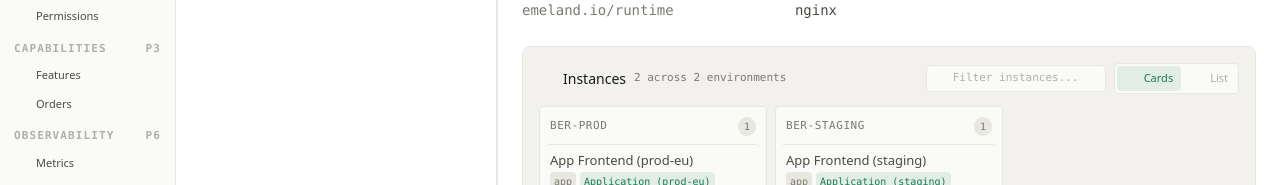
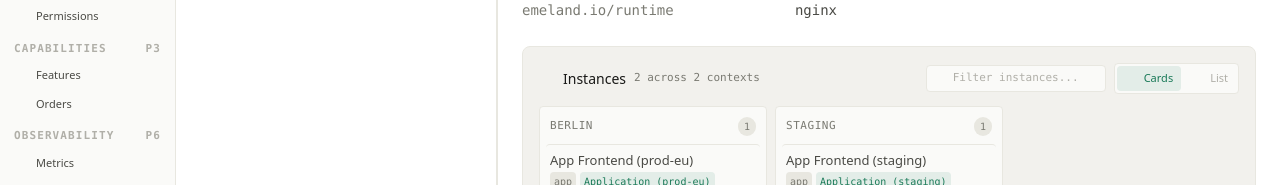
Before and after one commit to emeland-io/emeland-ui, a Vue app: page /components in a window 1280 px wide. Shown: the part 594-779 px from the top of the page. Built offline with nearby package versions, Linux system fonts and the light colour scheme; some icons are missing.

Commit message:
fix(components): group instances by model context

```diff
--- a/src/components/components/ComponentInstanceDrawer.vue
+++ b/src/components/components/ComponentInstanceDrawer.vue
@@ -4,6 +4,7 @@ import { IconStack2, IconArrowUp, IconArrowDown } from '@tabler/icons-vue'
 import { useComponentStore } from '@/stores/components'
 import { useSystemStore } from '@/stores/systems'
 import { useApiStore } from '@/stores/apis'
+import { useInstanceContext } from '@/composables/useInstanceContext'
 import { instanceMeta } from '@/utils/instanceMeta'
 import SlideOverDrawer from '@/components/SlideOverDrawer.vue'
 import CopyButton from '@/components/CopyButton.vue'
@@ -22,6 +23,7 @@ const emit = defineEmits<{
 const store = useComponentStore()
 const systemStore = useSystemStore()
 const apiStore = useApiStore()
+const { contextForInstance } = useInstanceContext()
 
 const instance = computed(() =>
   store.componentInstances.find((i) => i.componentInstanceId === props.selectedInstanceId),
@@ -49,7 +51,9 @@ const detailRows = computed(() => {
     if (name) rows.push({ label: 'System instance', value: name })
     rows.push({ label: 'System instance ID', value: inst.systemInstance, copy: true })
   }
-  if (meta.value.cluster) rows.push({ label: 'Cluster', value: meta.value.cluster })
+  const c = contextForInstance(inst)
+  if (c.name) rows.push({ label: 'Context', value: c.name })
+  if (c.id) rows.push({ label: 'Context ID', value: c.id, copy: true })
   if (meta.value.namespace) rows.push({ label: 'Namespace', value: meta.value.namespace })
   if (meta.value.lastUpdate) rows.push({ label: 'Last update', value: meta.value.lastUpdate })
   return rows
--- a/src/components/components/ComponentInstancesBoard.vue
+++ b/src/components/components/ComponentInstancesBoard.vue
@@ -13,9 +13,8 @@ const emit = defineEmits<{
   select: [id: string]
 }>()
 
-const { search, filtered, showFilter, systemInstanceName, meta } = useComponentInstanceList(
-  toRef(props, 'instances'),
-)
+const { search, filtered, showFilter, systemInstanceName, contextForInstance, meta } =
+  useComponentInstanceList(toRef(props, 'instances'))
 
 const view = ref<'cards' | 'list'>('cards')
 const viewModes = [
@@ -23,19 +22,31 @@ const viewModes = [
   { value: 'list', label: 'List', icon: IconList },
 ]
 
-const UNASSIGNED = 'unassigned'
+const NO_CONTEXT = 'NO_CONTEXT'
+
+const ctxByInstance = computed(() => {
+  const m = new Map<string, ReturnType<typeof contextForInstance>>()
+  for (const inst of props.instances) m.set(inst.componentInstanceId, contextForInstance(inst))
+  return m
+})
+
+function ctx(inst: ComponentInstance): ReturnType<typeof contextForInstance> {
+  return ctxByInstance.value.get(inst.componentInstanceId) ?? { unresolved: false }
+}
 
 const columns = computed(() => {
-  const map = new Map<string, ComponentInstance[]>()
+  const map = new Map<string, { label: string; unresolved: boolean; items: ComponentInstance[] }>()
   for (const inst of filtered.value) {
-    const key = meta(inst).cluster ?? UNASSIGNED
+    const c = ctx(inst)
+    const key = c.id ?? NO_CONTEXT
+    const label = c.unresolved ? 'Unresolved context' : (c.name ?? 'No context')
     const bucket = map.get(key)
-    if (bucket) bucket.push(inst)
-    else map.set(key, [inst])
+    if (bucket) bucket.items.push(inst)
+    else map.set(key, { label, unresolved: c.unresolved, items: [inst] })
   }
   return [...map.entries()]
-    .sort(([a], [b]) => a.localeCompare(b))
-    .map(([cluster, items]) => ({ cluster, items }))
+    .map(([key, v]) => ({ key, ...v }))
+    .sort((a, b) => a.label.localeCompare(b.label))
 })
 </script>
 
@@ -50,7 +61,7 @@ const columns = computed(() => {
       <span class="text-sm font-medium text-text-1">Instances</span>
       <span class="font-mono text-[11px] text-text-3">
         {{ filtered.length }} across {{ columns.length }}
-        {{ columns.length === 1 ? 'environment' : 'environments' }}
+        {{ columns.length === 1 ? 'context' : 'contexts' }}
       </span>
       <div class="ml-auto flex items-center gap-2">
         <div
@@ -76,7 +87,7 @@ const columns = computed(() => {
       </div>
     </div>
 
-    <!-- Cards: one column per cluster -->
+    <!-- Cards -->
     <div
       v-if="view === 'cards'"
       class="grid gap-2"
@@ -84,14 +95,15 @@ const columns = computed(() => {
     >
       <div
         v-for="col in columns"
-        :key="col.cluster"
+        :key="col.key"
         class="rounded border border-border-1 bg-bg-1 p-2.5"
       >
         <div class="mb-2 flex items-center gap-2">
           <span
-            class="min-w-0 flex-1 truncate font-mono text-[11px] uppercase tracking-wider text-text-3"
+            class="min-w-0 flex-1 truncate font-mono text-[11px] uppercase tracking-wider"
+            :class="col.unresolved ? 'text-error' : 'text-text-3'"
           >
-            {{ col.cluster }}
+            {{ col.label }}
           </span>
           <span
             class="shrink-0 rounded-full bg-bg-3 px-1.5 py-0.5 font-mono text-[10px] text-text-3"
@@ -150,10 +162,10 @@ const columns = computed(() => {
           {{ inst.displayName }}
         </span>
         <span
-          v-if="meta(inst).cluster"
+          v-if="ctx(inst).name"
           class="shrink-0 rounded bg-bg-3 px-1.5 py-0.5 font-mono text-[10px] text-text-3"
         >
-          {{ meta(inst).cluster }}
+          {{ ctx(inst).name }}
         </span>
         <span
           v-if="meta(inst).namespace"
--- a/src/components/components/ComponentInstancesSection.vue
+++ b/src/components/components/ComponentInstancesSection.vue
@@ -2,6 +2,7 @@
 import { computed, ref } from 'vue'
 import { IconChevronRight, IconSearch, IconArrowUp } from '@tabler/icons-vue'
 import { useSystemStore } from '@/stores/systems'
+import { useInstanceContext } from '@/composables/useInstanceContext'
 import { instanceMeta } from '@/utils/instanceMeta'
 import CopyButton from '@/components/CopyButton.vue'
 import SectionLabel from '@/components/SectionLabel.vue'
@@ -12,6 +13,7 @@ const props = defineProps<{
 }>()
 
 const systemStore = useSystemStore()
+const { contextForInstance } = useInstanceContext()
 
 const FILTER_THRESHOLD = 5
 
@@ -26,8 +28,13 @@ function meta(inst: ComponentInstance) {
   return instanceMeta(inst)
 }
 
+function ctxName(inst: ComponentInstance): string | undefined {
+  return contextForInstance(inst).name
+}
+
 function detailRows(inst: ComponentInstance): { label: string; value: string; copy?: boolean }[] {
   const m = meta(inst)
+  const c = contextForInstance(inst)
   const rows: { label: string; value: string; copy?: boolean }[] = [
     { label: 'Instance ID', value: inst.componentInstanceId, copy: true },
   ]
@@ -36,7 +43,8 @@ function detailRows(inst: ComponentInstance): { label: string; value: string; co
     if (name) rows.push({ label: 'System instance', value: name })
     rows.push({ label: 'System instance ID', value: inst.systemInstance, copy: true })
   }
-  if (m.cluster) rows.push({ label: 'Cluster', value: m.cluster })
+  if (c.name) rows.push({ label: 'Context', value: c.name })
+  if (c.id) rows.push({ label: 'Context ID', value: c.id, copy: true })
   if (m.namespace) rows.push({ label: 'Namespace', value: m.namespace })
   if (m.lastUpdate) rows.push({ label: 'Last update', value: m.lastUpdate })
   return rows
@@ -51,7 +59,7 @@ const filtered = computed(() => {
       i.displayName.toLowerCase().includes(q) ||
       i.componentInstanceId.toLowerCase().includes(q) ||
       (systemInstanceName(i.systemInstance) ?? '').toLowerCase().includes(q) ||
-      (m.cluster ?? '').toLowerCase().includes(q) ||
+      (ctxName(i) ?? '').toLowerCase().includes(q) ||
       (m.namespace ?? '').toLowerCase().includes(q)
     )
   })
@@ -139,10 +147,10 @@ function collapseAll() {
           {{ systemInstanceName(inst.systemInstance) }}
         </span>
         <span
-          v-if="meta(inst).cluster || meta(inst).namespace"
+          v-if="ctxName(inst) || meta(inst).namespace"
           class="ml-auto shrink-0 truncate font-mono text-[11px] text-text-4"
         >
-          {{ [meta(inst).cluster, meta(inst).namespace].filter(Boolean).join(' / ') }}
+          {{ [ctxName(inst), meta(inst).namespace].filter(Boolean).join(' / ') }}
         </span>
       </button>
 
--- a/src/composables/useComponentInstanceList.ts
+++ b/src/composables/useComponentInstanceList.ts
@@ -1,5 +1,6 @@
 import { computed, ref, type Ref } from 'vue'
 import { useSystemStore } from '@/stores/systems'
+import { useInstanceContext } from '@/composables/useInstanceContext'
 import { instanceMeta } from '@/utils/instanceMeta'
 import type { ComponentInstance } from '@/types/component'
 
@@ -7,6 +8,7 @@ const FILTER_THRESHOLD = 1
 
 export function useComponentInstanceList(instances: Ref<ComponentInstance[]>) {
   const systemStore = useSystemStore()
+  const { contextForInstance } = useInstanceContext()
   const search = ref('')
 
   function systemInstanceName(id: string): string | undefined {
@@ -22,7 +24,7 @@ export function useComponentInstanceList(instances: Ref<ComponentInstance[]>) {
         i.displayName.toLowerCase().includes(q) ||
         i.componentInstanceId.toLowerCase().includes(q) ||
         (systemInstanceName(i.systemInstance) ?? '').toLowerCase().includes(q) ||
-        (m.cluster ?? '').toLowerCase().includes(q) ||
+        (contextForInstance(i).name ?? '').toLowerCase().includes(q) ||
         (m.namespace ?? '').toLowerCase().includes(q)
       )
     })
@@ -30,5 +32,12 @@ export function useComponentInstanceList(instances: Ref<ComponentInstance[]>) {
 
   const showFilter = computed(() => instances.value.length >= FILTER_THRESHOLD)
 
-  return { search, filtered, showFilter, systemInstanceName, meta: instanceMeta }
+  return {
+    search,
+    filtered,
+    showFilter,
+    systemInstanceName,
+    contextForInstance,
+    meta: instanceMeta,
+  }
 }
--- /dev/null
+++ b/src/composables/useInstanceContext.ts
@@ -0,0 +1,30 @@
+import { useSystemStore } from '@/stores/systems'
+import { useContextStore } from '@/stores/contexts'
+import type { ComponentInstance } from '@/types/component'
+
+export interface ResolvedContext {
+  id?: string
+  name?: string
+  unresolved: boolean
+}
+
+export function useInstanceContext() {
+  const systemStore = useSystemStore()
+  const contextStore = useContextStore()
+
+  function contextIdForSystemInstance(systemInstanceId: string | undefined): string | undefined {
+    if (!systemInstanceId) return undefined
+    return systemStore.systemInstances.find((si) => si.systemInstanceId === systemInstanceId)
+      ?.context
+  }
+
+  function contextForInstance(inst: ComponentInstance): ResolvedContext {
+    const id = contextIdForSystemInstance(inst.systemInstance)
+    if (!id) return { unresolved: false }
+    const ctx = contextStore.contextMap.get(id)
+    if (!ctx) return { id, unresolved: true }
+    return { id, name: ctx.displayName, unresolved: false }
+  }
+
+  return { contextForInstance, contextIdForSystemInstance }
+}
--- a/src/views/ComponentsView.vue
+++ b/src/views/ComponentsView.vue
@@ -4,6 +4,7 @@ import { IconCircleOff, IconLoader2, IconList, IconBinaryTree } from '@tabler/ic
 import { useComponentStore } from '@/stores/components'
 import { useSystemStore } from '@/stores/systems'
 import { useApiStore } from '@/stores/apis'
+import { useContextStore } from '@/stores/contexts'
 import { useFindingsStore } from '@/stores/findings'
 import ListDetail from '@/components/ListDetail.vue'
 import ComponentsToolbar from '@/components/components/ComponentsToolbar.vue'
@@ -20,6 +21,7 @@ const ComponentGraphPane = defineAsyncComponent(
 const store = useComponentStore()
 const systemStore = useSystemStore()
 const apiStore = useApiStore()
+const contextStore = useContextStore()
 const findingsStore = useFindingsStore()
 
 const search = ref('')
@@ -121,6 +123,7 @@ onMounted(async () => {
   findingsStore.load()
   systemStore.load()
   systemStore.loadSystemInstances()
+  contextStore.load()
   apiStore.load()
   await store.load()
   await store.loadAllDetails()
```
